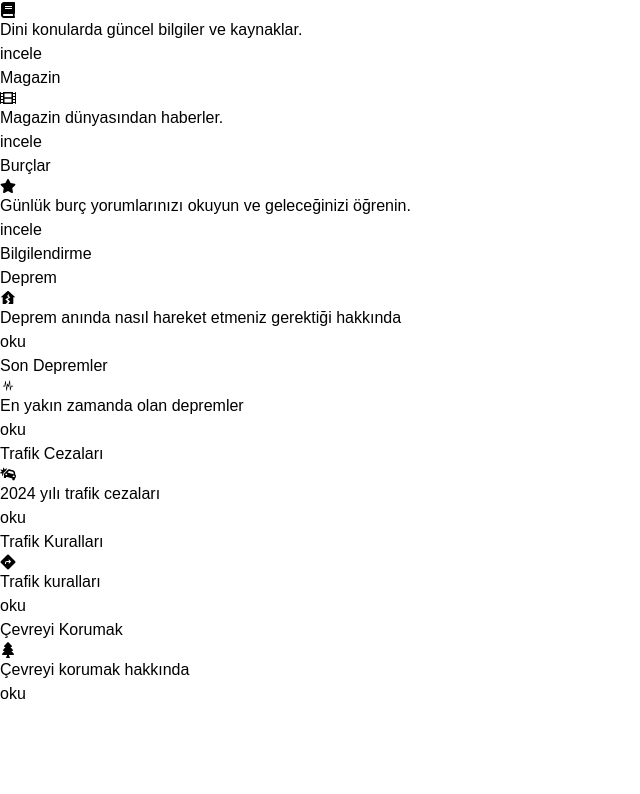
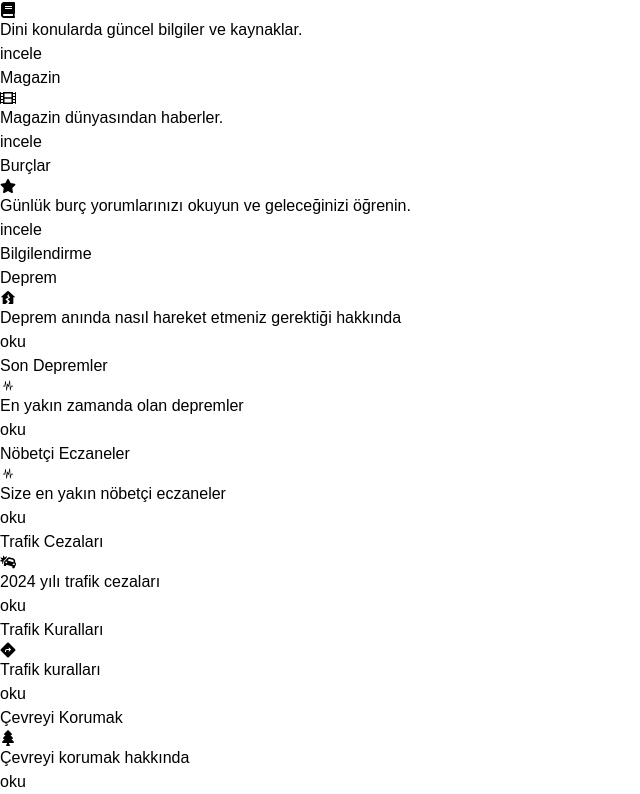
Before and after one commit to mustafakaracuha/sincaps.dev, a Next.js app: page / in a window 1280 px wide. Shown: the part 907-1701 px from the top of the page, without its empty margins (0-640 px from the left). Before the commit the page ends 1613 px from the top, so only its background shows below. Built offline with nearby package versions, Linux system fonts and the light colour scheme.

Commit message:
düzenleme

```diff
--- a/src/app/page.js
+++ b/src/app/page.js
@@ -29,6 +29,7 @@ function Page() {
             path: "/earthquake",
         },
         { link: "sondepremler", title: "Son Depremler", description: "En yakın zamanda olan depremler", icon: <WiEarthquake className="text-indigo-500 text-[22px]" />, path: "/recent-earthquakes" },
+        { link: "nobetcieczane", title: "Nöbetçi Eczaneler", description: "Size en yakın nöbetçi eczaneler", icon: <WiEarthquake className="text-indigo-500 text-[22px]" />, path: "/recent-earthquakes" },
         { link: "trafikcezasi", title: "Trafik Cezaları", description: "2024 yılı trafik cezaları", icon: <FaCarCrash className="text-red-500 text-xl" />, path: "/traffic-fine" },
         { link: "trafikkurallari", title: "Trafik Kuralları", description: "Trafik kuralları", icon: <PiTrafficSignFill className="text-gray-400 text-[19px]" />, path: "/traffic-rules" },
         { link: "cevreyikorumak", title: "Çevreyi Korumak", description: "Çevreyi korumak hakkında", icon: <FaTree className="text-lime-600 text-[18px]" />, path: "/protecting-environment" },
@@ -63,7 +64,7 @@ function Page() {
             >
                 Haberler
             </motion.h2>
-            <div className="grid max-sm:grid-cols-2 md:grid-cols-2 lg:grid-cols-4 min-[1700px]:grid-cols-5 max-sm:gap-5 gap-8">
+            <div className="grid max-sm:grid-cols-1 md:grid-cols-2 lg:grid-cols-4 min-[1700px]:grid-cols-5 max-sm:gap-5 gap-8">
                 {newsTopics.map((topic, index) => (
                     <motion.div
                         key={index}
@@ -92,7 +93,7 @@ function Page() {
             >
                 Bilgilendirme
             </motion.h2>
-            <div className="grid max-sm:grid-cols-2 md:grid-cols-2 lg:grid-cols-4 min-[1700px]:grid-cols-5 max-sm:gap-5  gap-8">
+            <div className="grid max-sm:grid-cols-1 md:grid-cols-2 lg:grid-cols-4 min-[1700px]:grid-cols-5 max-sm:gap-5  gap-8">
                 {toolTopics.map((topic, index) => (
                     <motion.div
                         key={index}
```
Also changed, not shown: src/app/pharmacies-oncall/page.jsx (added, +11 -0 lines).
